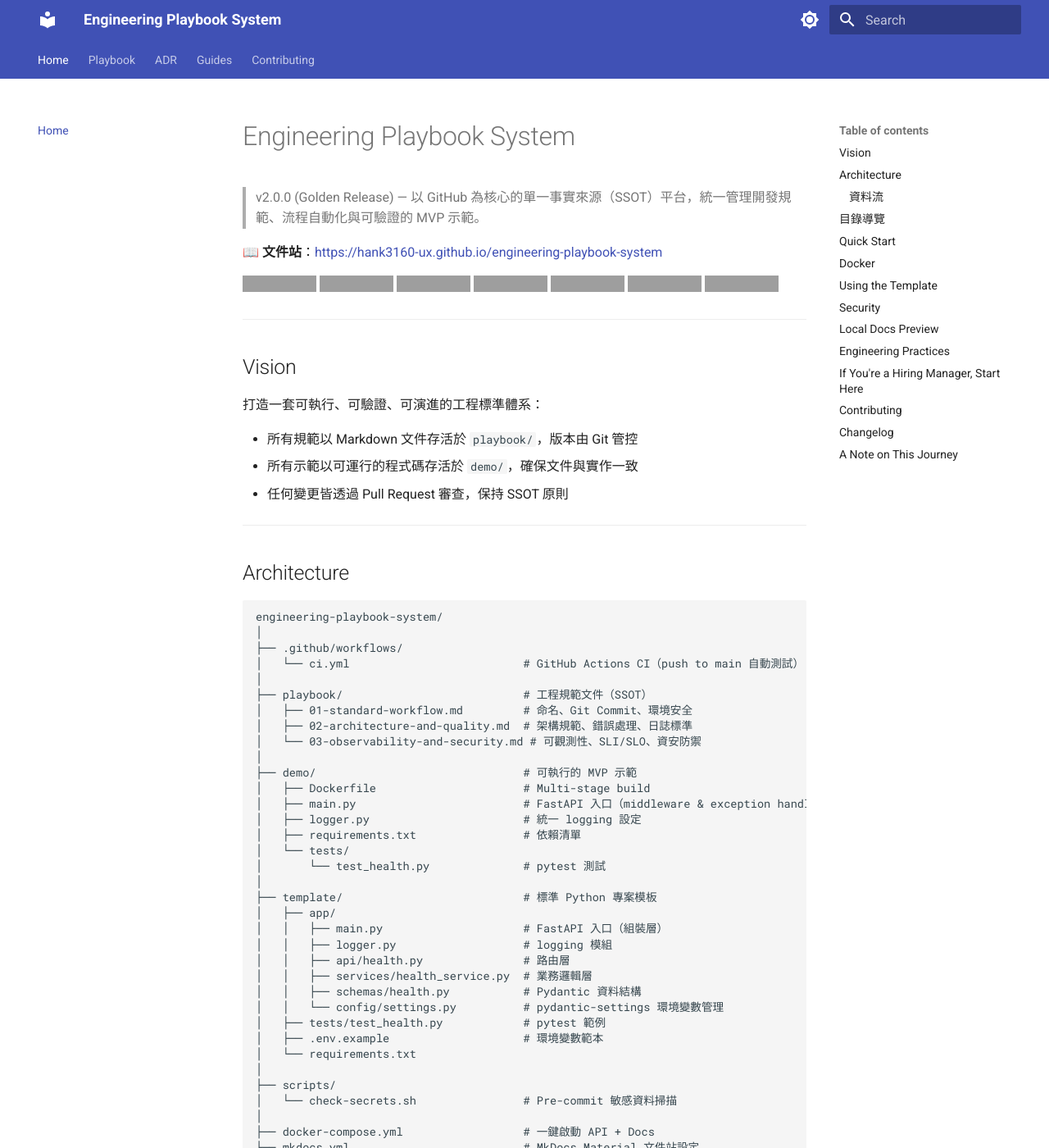
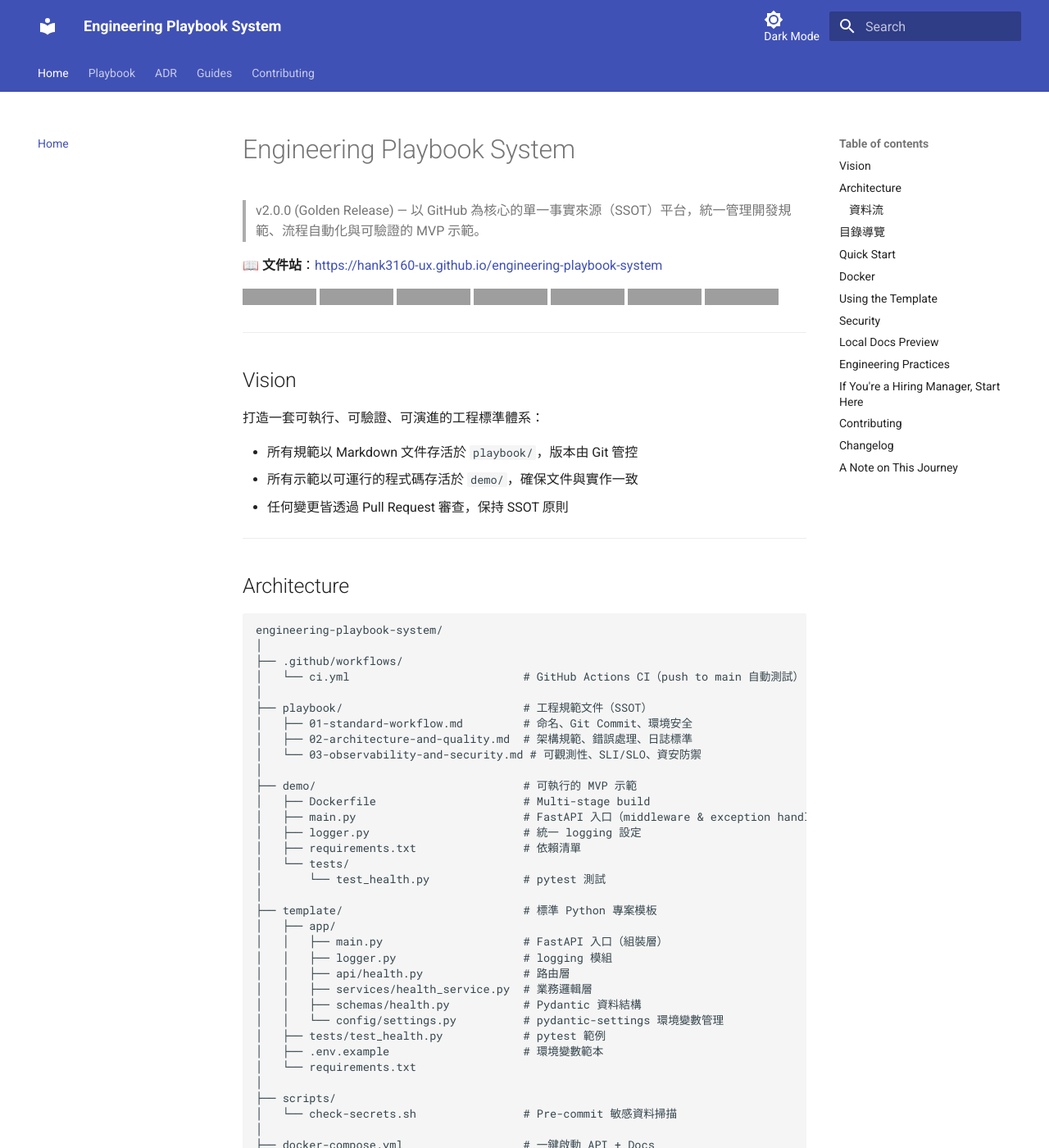
Before and after one commit to hank3160-ux/engineering-playbook-system, an MkDocs documentation site: the page built from docs/index.md, in a window 1280 px wide and 1400 px high. Shown: the whole window at 82% size. Built offline with MkDocs 1.6.1 and Material for MkDocs 9.7.7, drawn with Linux system fonts in a browser that asks for light colours; grey boxes are pictures that could not be loaded.

Commit message:
feat: add Dark Mode / Light Mode text label next to toggle icon

```diff
--- /dev/null
+++ b/docs/stylesheets/extra.css
@@ -0,0 +1,16 @@
+/* Show "Dark Mode" / "Light Mode" label next to the toggle icon */
+.md-header__button[title*="dark"]::after {
+  content: " Dark Mode";
+  font-size: 0.7rem;
+  font-weight: 500;
+  vertical-align: middle;
+  color: var(--md-primary-bg-color);
+}
+
+.md-header__button[title*="light"]::after {
+  content: " Light Mode";
+  font-size: 0.7rem;
+  font-weight: 500;
+  vertical-align: middle;
+  color: var(--md-primary-bg-color);
+}
--- a/mkdocs.yml
+++ b/mkdocs.yml
@@ -8,18 +8,21 @@ theme:
       accent: indigo
       toggle:
         icon: material/brightness-7
-        name: Switch to dark mode（切換深色模式）
+        name: Switch to dark mode
     - scheme: slate
       primary: indigo
       accent: indigo
       toggle:
         icon: material/brightness-4
-        name: Switch to light mode（切換淺色模式）
+        name: Switch to light mode
   features:
     - navigation.tabs
     - navigation.sections
     - navigation.indexes
     - navigation.top
+
+extra_css:
+  - stylesheets/extra.css
 
 nav:
   - Home: index.md
```
